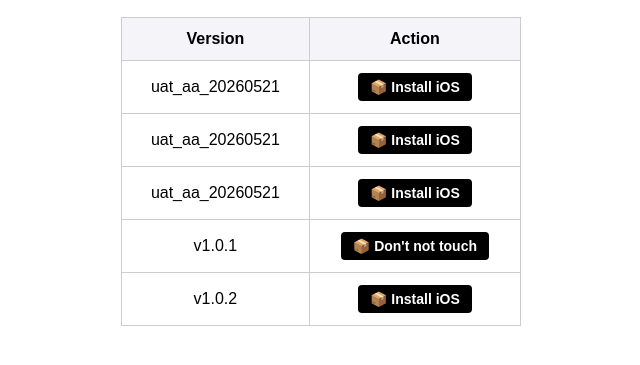
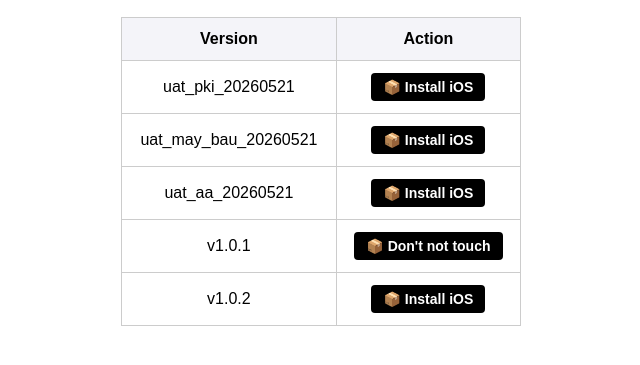
Before and after one commit to ocbcdev01/ios_aos, a plain HTML site: page index.html in a window 1280 px wide. Shown: the part 163-528 px from the top of the page, without its empty margins (319-959 px from the left). Drawn offline with Linux system fonts and the light colour scheme.

Commit message:
Update index.html

```diff
--- a/index.html
+++ b/index.html
@@ -44,11 +44,11 @@
                 <th>Action</th>
             </tr>
             <tr>
-                <td>uat_aa_20260521</td>
+                <td>uat_pki_20260521</td>
                 <td><a href="itms-services://?action=download-manifest&amp;url=https://ocbcdev01.github.io/ios_aos/uat_pki_20260521.plist" class="btn ios">📦 Install iOS</a></td>
             </tr>
             <tr>
-                <td>uat_aa_20260521</td>
+                <td>uat_may_bau_20260521</td>
                 <td><a href="itms-services://?action=download-manifest&amp;url=https://ocbcdev01.github.io/ios_aos/uat_maybau_20260521.plist" class="btn ios">📦 Install iOS</a></td>
             </tr>
             <tr>
```
